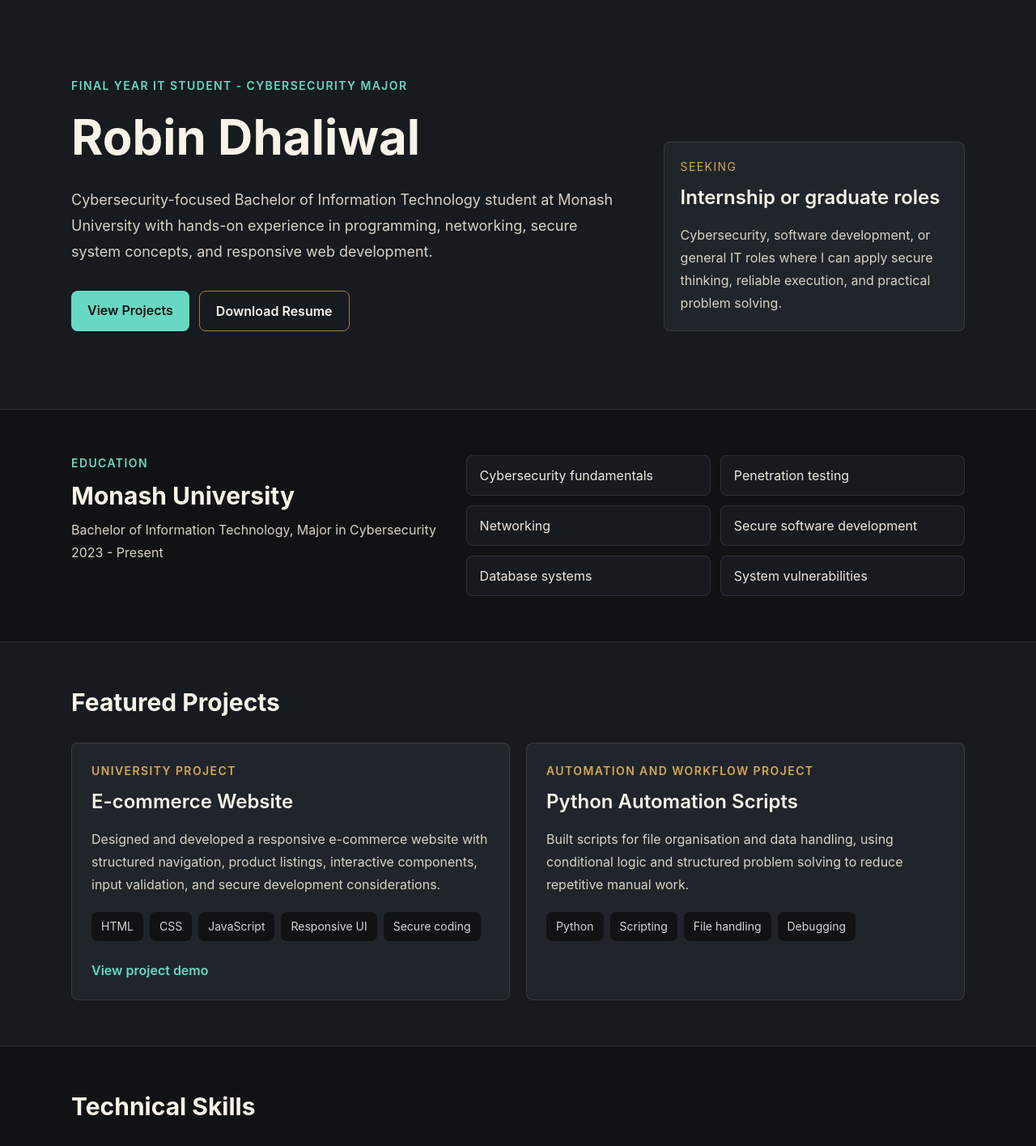
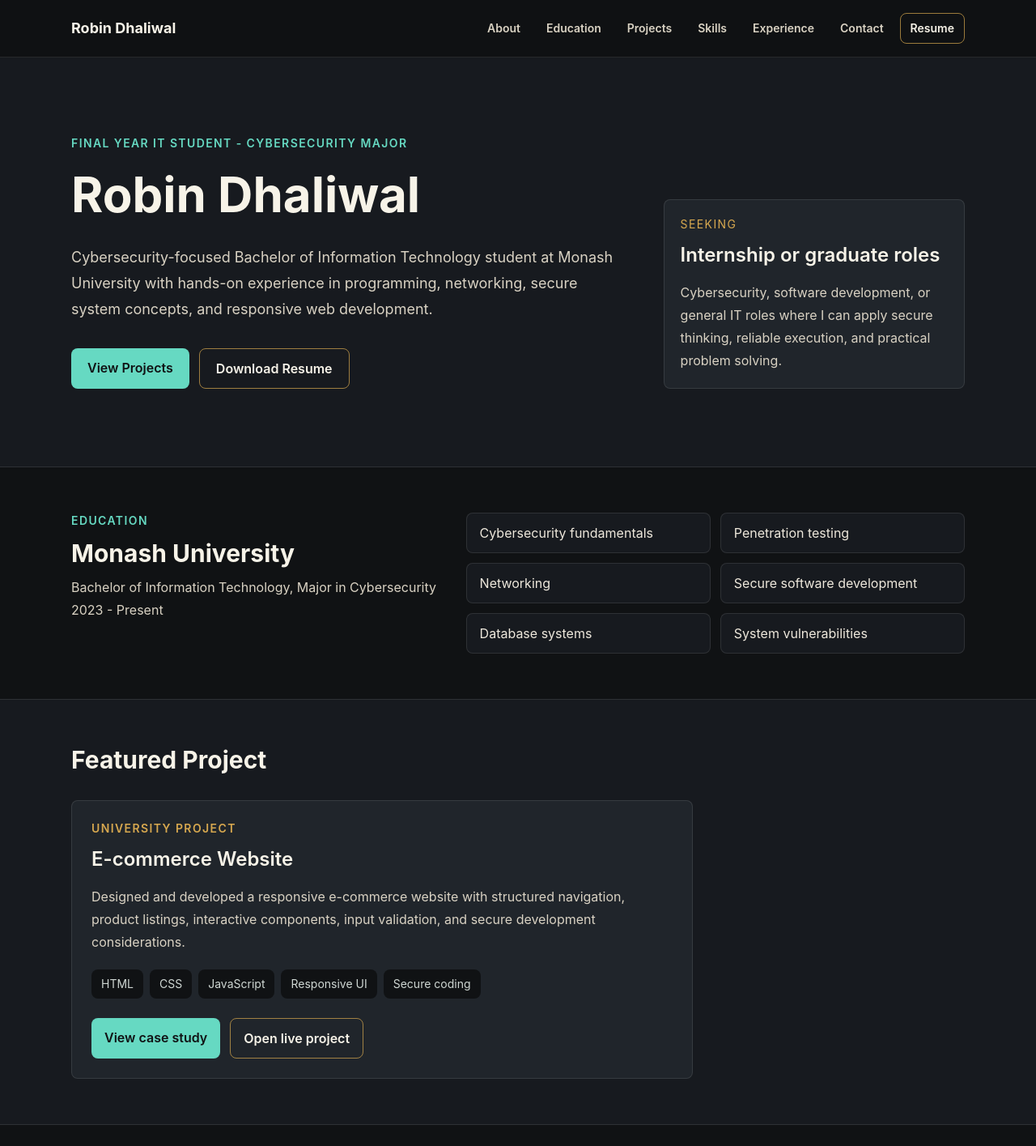
Before and after one commit to robindhlwl/robindhlwl.github.io, a React (Vite) app: page / in a window 1280 px wide. Shown: the top 1415 px of the page at 81% size. Built offline with nearby package versions, Linux system fonts and the light colour scheme.

Commit message:
Add navbar and ecommerce project page

```diff
--- a/src/App.jsx
+++ b/src/App.jsx
@@ -1,20 +1,33 @@
-const projects = [
-  {
+import { useEffect, useState } from "react"
+
+const ecommerceProject = {
   title: "E-commerce Website",
   meta: "University project",
   description:
     "Designed and developed a responsive e-commerce website with structured navigation, product listings, interactive components, input validation, and secure development considerations.",
   stack: ["HTML", "CSS", "JavaScript", "Responsive UI", "Secure coding"],
   link: "https://u25s2207.iedev.org/",
+  screenshots: [
+    {
+      title: "Storefront",
+      description: "Responsive product browsing experience for desktop and mobile users.",
     },
     {
-    title: "Python Automation Scripts",
-    meta: "Automation and workflow project",
-    description:
-      "Built scripts for file organisation and data handling, using conditional logic and structured problem solving to reduce repetitive manual work.",
-    stack: ["Python", "Scripting", "File handling", "Debugging"],
+      title: "Product Listings",
+      description: "Structured catalogue layout with clear navigation and interactive components.",
     },
-]
+    {
+      title: "Validation Flow",
+      description: "Input handling and secure development considerations applied to user forms.",
+    },
+  ],
+  contributions: [
+    "Built responsive layouts compatible with desktop and mobile devices.",
+    "Implemented structured navigation, product listing sections, and interactive front-end components.",
+    "Applied input validation and secure coding concepts to reduce avoidable user input issues.",
+    "Managed iterative improvements with version control and regular testing.",
+  ],
+}
 
 const skillGroups = [
   {
@@ -36,10 +49,85 @@ const skillGroups = [
   },
 ]
 
-function App() {
+function useHashRoute() {
+  const [route, setRoute] = useState(window.location.hash || "#home")
+
+  useEffect(() => {
+    const handleHashChange = () => setRoute(window.location.hash || "#home")
+
+    window.addEventListener("hashchange", handleHashChange)
+    return () => window.removeEventListener("hashchange", handleHashChange)
+  }, [])
+
+  return route
+}
+
+function Navbar() {
+  const links = [
+    ["About", "#home"],
+    ["Education", "#education"],
+    ["Projects", "#projects"],
+    ["Skills", "#skills"],
+    ["Experience", "#experience"],
+    ["Contact", "#contact"],
+  ]
+
   return (
-    <main className="min-h-screen bg-[#101214] text-[#f7f3e8]">
-      <section className="border-b border-white/10 bg-[#171a1f]">
+    <header className="sticky top-0 z-20 border-b border-white/10 bg-[#101214]/95 backdrop-blur">
+      <nav className="mx-auto flex max-w-6xl flex-wrap items-center justify-between gap-4 px-6 py-4">
+        <a className="text-lg font-bold text-[#f7f3e8]" href="#home">
+          Robin Dhaliwal
+        </a>
+
+        <div className="flex flex-wrap items-center gap-2 text-sm font-semibold text-[#d9d2c3]">
+          {links.map(([label, href]) => (
+            <a key={label} className="rounded-lg px-3 py-2 transition hover:bg-white/10 hover:text-[#66d9c2]" href={href}>
+              {label}
+            </a>
+          ))}
+          <a className="rounded-lg border border-[#d7a84f]/70 px-3 py-2 text-[#f7f3e8] transition hover:border-[#f0c66a] hover:text-[#f0c66a]" href={`${import.meta.env.BASE_URL}resume.pdf`}>
+            Resume
+          </a>
+        </div>
+      </nav>
+    </header>
+  )
+}
+
+function ScreenshotPlaceholder({ screenshot }) {
+  return (
+    <article className="overflow-hidden rounded-lg border border-white/10 bg-[#20252b]">
+      <div className="border-b border-white/10 bg-[#101214] px-4 py-3">
+        <div className="flex gap-2">
+          <span className="h-3 w-3 rounded-full bg-[#e86161]" />
+          <span className="h-3 w-3 rounded-full bg-[#f0c66a]" />
+          <span className="h-3 w-3 rounded-full bg-[#66d9c2]" />
+        </div>
+      </div>
+      <div className="grid aspect-[16/10] place-items-center bg-[linear-gradient(135deg,#171a1f,#26313a)] p-5">
+        <div className="w-full max-w-sm">
+          <div className="mb-4 h-5 w-32 rounded bg-[#66d9c2]/70" />
+          <div className="mb-3 h-3 w-full rounded bg-white/20" />
+          <div className="mb-3 h-3 w-5/6 rounded bg-white/15" />
+          <div className="grid grid-cols-3 gap-3 pt-4">
+            <div className="h-16 rounded bg-[#d7a84f]/50" />
+            <div className="h-16 rounded bg-white/15" />
+            <div className="h-16 rounded bg-[#66d9c2]/40" />
+          </div>
+        </div>
+      </div>
+      <div className="p-5">
+        <h3 className="text-xl font-semibold">{screenshot.title}</h3>
+        <p className="mt-2 leading-7 text-[#d9d2c3]">{screenshot.description}</p>
+      </div>
+    </article>
+  )
+}
+
+function HomePage() {
+  return (
+    <>
+      <section id="home" className="border-b border-white/10 bg-[#171a1f]">
         <div className="mx-auto grid max-w-6xl gap-10 px-6 py-16 md:grid-cols-[1.3fr_0.7fr] md:items-end md:py-24">
           <div>
             <p className="mb-4 text-sm font-semibold uppercase tracking-widest text-[#66d9c2]">
@@ -72,7 +160,7 @@ function App() {
         </div>
       </section>
 
-      <section className="mx-auto max-w-6xl px-6 py-14">
+      <section id="education" className="mx-auto max-w-6xl scroll-mt-24 px-6 py-14">
         <div className="grid gap-8 md:grid-cols-[0.85fr_1.15fr]">
           <div>
             <p className="text-sm font-semibold uppercase tracking-widest text-[#66d9c2]">Education</p>
@@ -98,37 +186,36 @@ function App() {
         </div>
       </section>
 
-      <section id="projects" className="border-y border-white/10 bg-[#171a1f]">
+      <section id="projects" className="scroll-mt-24 border-y border-white/10 bg-[#171a1f]">
         <div className="mx-auto max-w-6xl px-6 py-14">
-          <h2 className="text-3xl font-bold">Featured Projects</h2>
+          <h2 className="text-3xl font-bold">Featured Project</h2>
 
-          <div className="mt-8 grid gap-5 md:grid-cols-2">
-            {projects.map((project) => (
-              <article key={project.title} className="rounded-lg border border-white/10 bg-[#20252b] p-6">
-                <p className="text-sm font-semibold uppercase tracking-widest text-[#d7a84f]">{project.meta}</p>
-                <h3 className="mt-3 text-2xl font-semibold">{project.title}</h3>
-                <p className="mt-4 leading-7 text-[#d9d2c3]">{project.description}</p>
+          <article className="mt-8 rounded-lg border border-white/10 bg-[#20252b] p-6 md:max-w-3xl">
+            <p className="text-sm font-semibold uppercase tracking-widest text-[#d7a84f]">{ecommerceProject.meta}</p>
+            <h3 className="mt-3 text-2xl font-semibold">{ecommerceProject.title}</h3>
+            <p className="mt-4 leading-7 text-[#d9d2c3]">{ecommerceProject.description}</p>
 
             <div className="mt-5 flex flex-wrap gap-2">
-                  {project.stack.map((skill) => (
+              {ecommerceProject.stack.map((skill) => (
                 <span key={skill} className="rounded-lg bg-[#101214] px-3 py-2 text-sm text-[#cfd7d3]">
                   {skill}
                 </span>
               ))}
             </div>
 
-                {project.link && (
-                  <a className="mt-6 inline-block font-semibold text-[#66d9c2] hover:text-[#8be8d6]" href={project.link} target="_blank" rel="noreferrer">
-                    View project demo
+            <div className="mt-6 flex flex-wrap gap-3">
+              <a className="rounded-lg bg-[#66d9c2] px-4 py-3 font-semibold text-[#101214] transition hover:bg-[#8be8d6]" href="#/projects/ecommerce">
+                View case study
               </a>
-                )}
+              <a className="rounded-lg border border-[#d7a84f]/70 px-4 py-3 font-semibold text-[#f7f3e8] transition hover:border-[#f0c66a] hover:text-[#f0c66a]" href={ecommerceProject.link} target="_blank" rel="noreferrer">
+                Open live project
+              </a>
+            </div>
           </article>
-            ))}
-          </div>
         </div>
       </section>
 
-      <section className="mx-auto max-w-6xl px-6 py-14">
+      <section id="skills" className="mx-auto max-w-6xl scroll-mt-24 px-6 py-14">
         <h2 className="text-3xl font-bold">Technical Skills</h2>
 
         <div className="mt-8 grid gap-5 md:grid-cols-3">
@@ -147,7 +234,7 @@ function App() {
         </div>
       </section>
 
-      <section className="border-t border-white/10 bg-[#171a1f]">
+      <section id="experience" className="scroll-mt-24 border-t border-white/10 bg-[#171a1f]">
         <div className="mx-auto grid max-w-6xl gap-8 px-6 py-14 md:grid-cols-2">
           <div>
             <h2 className="text-3xl font-bold">Experience</h2>
@@ -160,7 +247,7 @@ function App() {
             </div>
           </div>
 
-          <div>
+          <div id="contact" className="scroll-mt-24">
             <h2 className="text-3xl font-bold">Contact</h2>
             <div className="mt-6 rounded-lg border border-white/10 bg-[#20252b] p-6">
               <p className="text-[#d9d2c3]">Melbourne, VIC</p>
@@ -168,12 +255,96 @@ function App() {
                 Email: <a className="font-semibold text-[#66d9c2] hover:text-[#8be8d6]" href="mailto:dhaliwal.robin04@gmail.com">dhaliwal.robin04@gmail.com</a>
               </p>
               <p className="mt-3 text-[#d9d2c3]">
-                Project demo: <a className="font-semibold text-[#66d9c2] hover:text-[#8be8d6]" href="https://u25s2207.iedev.org/" target="_blank" rel="noreferrer">u25s2207.iedev.org</a>
+                Project demo: <a className="font-semibold text-[#66d9c2] hover:text-[#8be8d6]" href={ecommerceProject.link} target="_blank" rel="noreferrer">u25s2207.iedev.org</a>
               </p>
             </div>
           </div>
         </div>
       </section>
+    </>
+  )
+}
+
+function EcommerceProjectPage() {
+  return (
+    <>
+      <section className="border-b border-white/10 bg-[#171a1f]">
+        <div className="mx-auto max-w-6xl px-6 py-14 md:py-20">
+          <a className="font-semibold text-[#66d9c2] hover:text-[#8be8d6]" href="#projects">
+            Back to projects
+          </a>
+          <p className="mt-8 text-sm font-semibold uppercase tracking-widest text-[#d7a84f]">{ecommerceProject.meta}</p>
+          <h1 className="mt-4 max-w-3xl text-4xl font-bold leading-tight md:text-6xl">{ecommerceProject.title}</h1>
+          <p className="mt-6 max-w-3xl text-lg leading-8 text-[#d9d2c3]">{ecommerceProject.description}</p>
+
+          <div className="mt-8 flex flex-wrap gap-3">
+            <a className="rounded-lg bg-[#66d9c2] px-5 py-3 font-semibold text-[#101214] transition hover:bg-[#8be8d6]" href={ecommerceProject.link} target="_blank" rel="noreferrer">
+              Open live project
+            </a>
+            <a className="rounded-lg border border-[#d7a84f]/70 px-5 py-3 font-semibold text-[#f7f3e8] transition hover:border-[#f0c66a] hover:text-[#f0c66a]" href="#contact">
+              Contact me
+            </a>
+          </div>
+        </div>
+      </section>
+
+      <section className="mx-auto max-w-6xl px-6 py-14">
+        <h2 className="text-3xl font-bold">Screenshots</h2>
+        <div className="mt-8 grid gap-5 lg:grid-cols-3">
+          {ecommerceProject.screenshots.map((screenshot) => (
+            <ScreenshotPlaceholder key={screenshot.title} screenshot={screenshot} />
+          ))}
+        </div>
+      </section>
+
+      <section className="border-y border-white/10 bg-[#171a1f]">
+        <div className="mx-auto grid max-w-6xl gap-8 px-6 py-14 md:grid-cols-[0.85fr_1.15fr]">
+          <div>
+            <p className="text-sm font-semibold uppercase tracking-widest text-[#66d9c2]">Contributions</p>
+            <h2 className="mt-3 text-3xl font-bold">What I built</h2>
+            <p className="mt-4 leading-7 text-[#d9d2c3]">
+              This project let me apply front-end development, secure coding awareness, and practical testing in a complete university website build.
+            </p>
+          </div>
+
+          <div className="space-y-3">
+            {ecommerceProject.contributions.map((contribution) => (
+              <div key={contribution} className="rounded-lg border border-white/10 bg-[#20252b] p-4 text-[#eee8dc]">
+                {contribution}
+              </div>
+            ))}
+          </div>
+        </div>
+      </section>
+
+      <section id="contact" className="mx-auto max-w-6xl scroll-mt-24 px-6 py-14">
+        <div className="rounded-lg border border-white/10 bg-[#20252b] p-6">
+          <h2 className="text-3xl font-bold">Project Links</h2>
+          <p className="mt-4 leading-7 text-[#d9d2c3]">
+            View the deployed university project or get in touch if you want to discuss the build.
+          </p>
+          <div className="mt-6 flex flex-wrap gap-3">
+            <a className="rounded-lg bg-[#66d9c2] px-5 py-3 font-semibold text-[#101214] transition hover:bg-[#8be8d6]" href={ecommerceProject.link} target="_blank" rel="noreferrer">
+              Open live project
+            </a>
+            <a className="rounded-lg border border-[#d7a84f]/70 px-5 py-3 font-semibold text-[#f7f3e8] transition hover:border-[#f0c66a] hover:text-[#f0c66a]" href="mailto:dhaliwal.robin04@gmail.com">
+              Email me
+            </a>
+          </div>
+        </div>
+      </section>
+    </>
+  )
+}
+
+function App() {
+  const route = useHashRoute()
+  const isProjectPage = route.startsWith("#/projects/ecommerce")
+
+  return (
+    <main className="min-h-screen bg-[#101214] text-[#f7f3e8]">
+      <Navbar />
+      {isProjectPage ? <EcommerceProjectPage /> : <HomePage />}
     </main>
   )
 }
```
Lines whose indentation alone changed are shown as unchanged.
